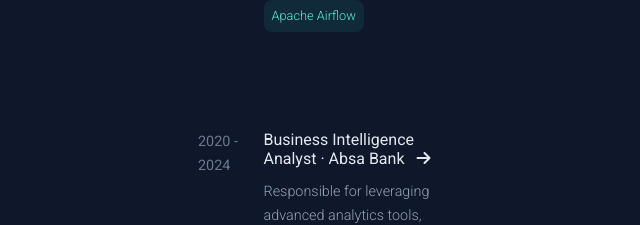
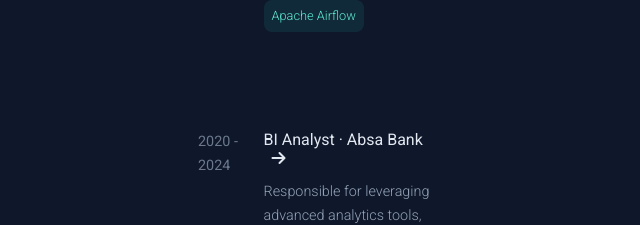
Before and after one commit to brianog45/brianog45.github.io, a plain HTML site: page index.html in a window 1280 px wide. Shown: the part 775-1000 px from the top of the page, without its empty margins (491-1131 px from the left). Drawn offline with Linux system fonts and the light colour scheme.

Commit message:
Update index.html

```diff
--- a/index.html
+++ b/index.html
@@ -139,7 +139,7 @@
                     <p class="tenure">2020 - 2024</p>
                     <div class="card-column">
                         <a class="card-header-link" href="https://absabank.co.ke/" target="_blank">
-                            <h3 class="anchor-text card-header">Business Intelligence Analyst · Absa Bank <i
+                            <h3 class="anchor-text card-header">BI Analyst · Absa Bank <i
                                     class="fa-solid fa-arrow-right anchor-icon"></i></h3>
                         </a>
                         <p>Responsible for leveraging advanced analytics tools, and data visualization to build dashboards and predictive models that forecast trends and identify growth opportunities.
```
